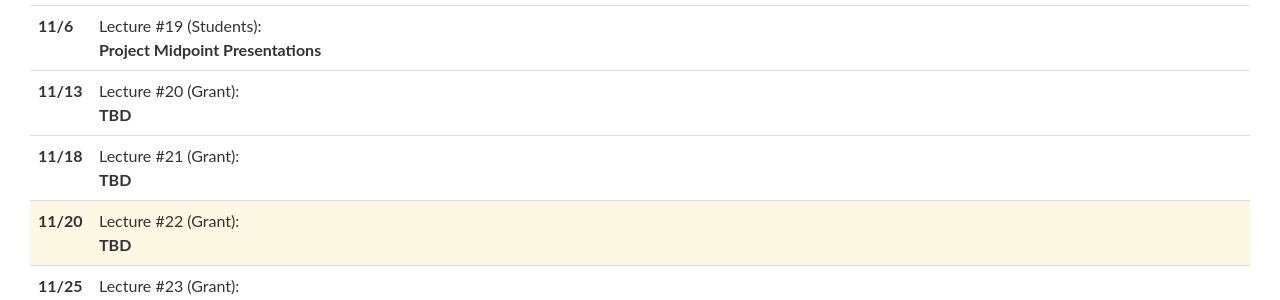
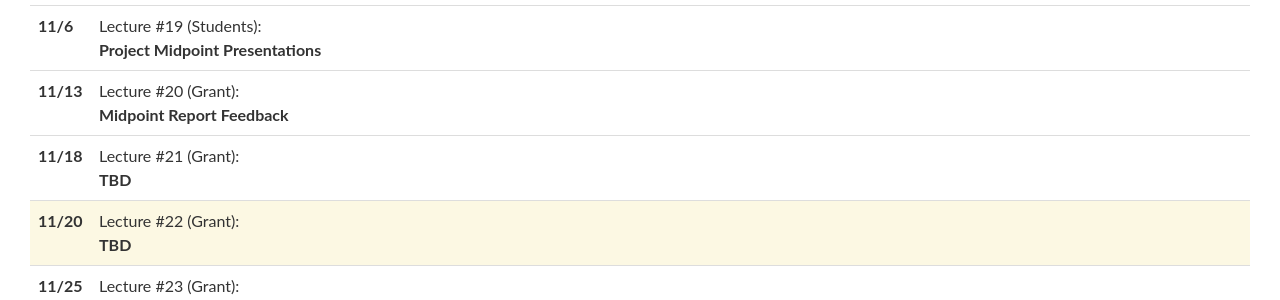
Before and after one commit to cvl-umass/compsci670-fall-2024, a Jekyll site: the page built from _pages/schedule.md, in a window 1280 px wide and 900 px high, scrolled down 4725 px. Shown: the part 155-455 px from the top of the window. Built offline with Jekyll 4.4.1, drawn with Linux system fonts in a browser that asks for light colours; nearby versions of some CDN libraries; comment, search, counter and statistics services are not loaded.

Commit message:
updating schedule

```diff
--- a/_data/schedule.yml
+++ b/_data/schedule.yml
@@ -220,7 +220,7 @@
 
 - date: 11/13
   lecturer: Grant
-  title: <strong>TBD</strong>
+  title: <strong>Midpoint Report Feedback</strong>
 
 - date: 11/18
   lecturer: Grant
```
